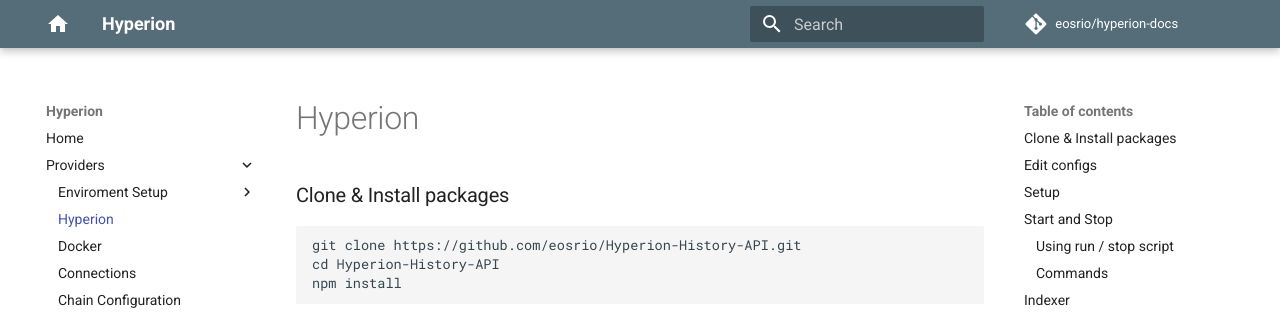
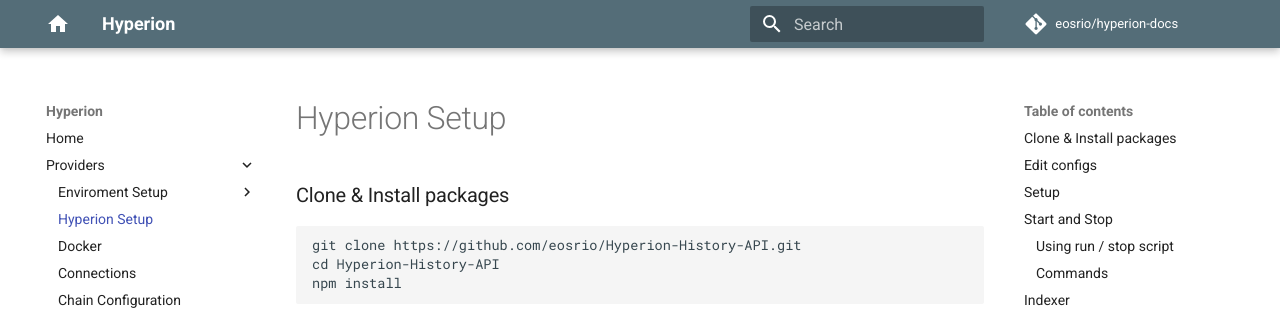
Before and after one commit to eosrio/hyperion-docs, an MkDocs documentation site: the page built from docs/hyperion.md, in a window 1280 px wide and 900 px high. Shown: the top 316 px of the window. Built offline with MkDocs 1.6.1 and Material for MkDocs 9.7.7, drawn with Linux system fonts in a browser that asks for light colours; comment, search, counter and statistics services are not loaded.

Commit message:
new hyperion details

````diff
--- a/docs/hyperion.md
+++ b/docs/hyperion.md
@@ -1,4 +1,4 @@
-# Hyperion
+# Hyperion Setup
 
 ### Clone & Install packages
 ```bash
--- a/mkdocs.yml
+++ b/mkdocs.yml
@@ -13,7 +13,7 @@
       - Enviroment Setup:
         - Script: quickstart.md
         - Manual: install.md
-      - Hyperion: hyperion.md
+      - Hyperion Setup: hyperion.md
       - Docker: docker.md
       - Connections: connections.md
       - Chain Configuration: chain.md
````
